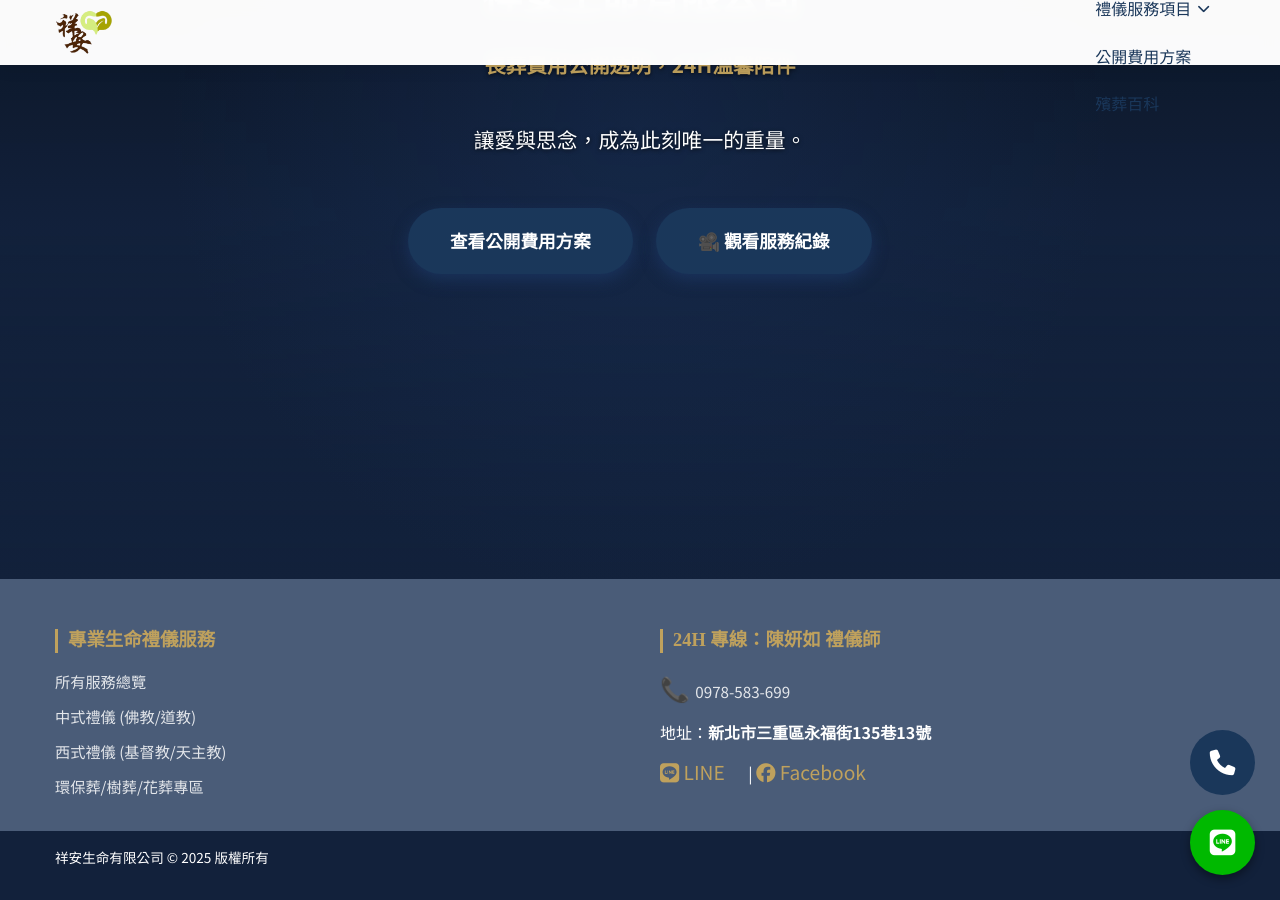
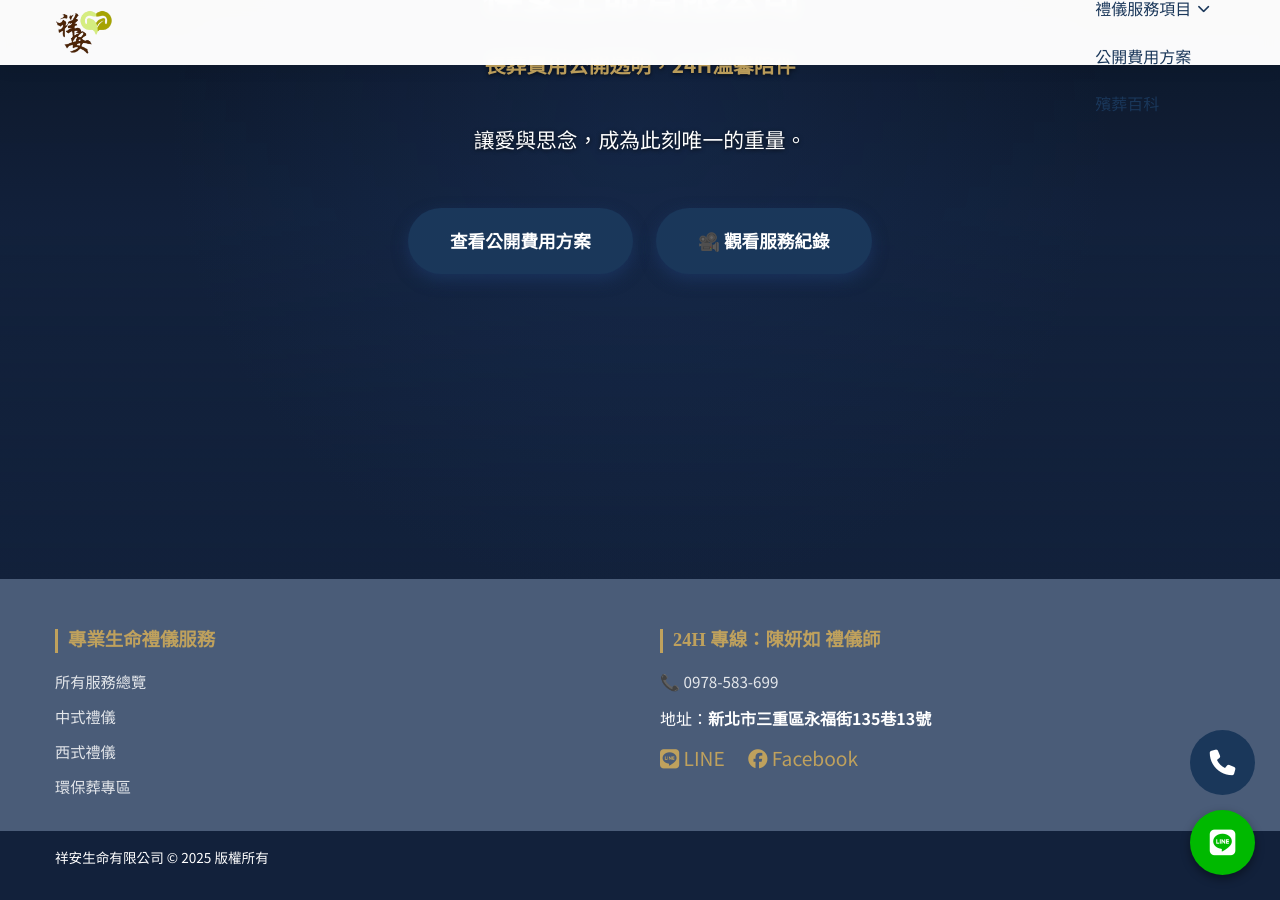
Before and after one commit to Shiangan/Shiangan, a Jekyll site: the page index.html, which Jekyll copies as it is, in a window 1280 px wide and 900 px high, scrolled down 321 px. Built offline with Jekyll 4.4.1, drawn with Linux system fonts in a browser that asks for light colours; some web fonts are replaced.

Commit message:
Update index.html

```diff
--- a/index.html
+++ b/index.html
@@ -12,15 +12,10 @@
 
     <meta name="viewport" content="width=device-width, initial-scale=1.0, shrink-to-fit=no">
     <meta http-equiv="X-UA-Compatible" content="IE=edge">
-    <title>祥安生命 | 喪葬費用公開透明 | 24H服務 </title>
+    <title>祥安生命 | 喪葬費用公開透明 | 24H服務</title>
 
-    <meta name="description" content="祥安生命有限公司提供 24 小時專業生命禮儀服務。國家認證禮儀師團隊，甲級立案，承諾喪葬費用方案完整公開透明，零隱藏費用。專業服務涵蓋台北、新北、桃園。">
+    <meta name="description" content="祥安生命有限公司提供 24 小時專業生命禮儀服務。國家認證禮儀師團隊，甲級立案，承諾喪葬費用方案完整公開透明。">
     <link rel="canonical" href="https://24hour.台灣/Shiangan/index.html">
-    <meta property="og:title" content="祥安生命 | 國家認證禮儀師、喪葬費用公開、24H隨時諮詢">
-    <meta property="og:type" content="website">
-    <meta property="og:url" content="https://24hour.台灣/Shiangan/index.html">
-    <meta property="og:image" content="https://24hour.台灣/Shiangan/images/logo.png">
-
     <link rel="stylesheet" href="https://cdnjs.cloudflare.com/ajax/libs/font-awesome/6.5.1/css/all.min.css">
     <link rel="stylesheet" href="css/style.css">
     <link href="https://fonts.googleapis.com/css2?family=Noto+Serif+TC:wght@400;700&family=Noto+Sans+TC:wght@300;400;700&display=swap" rel="stylesheet">
@@ -44,10 +39,12 @@
 </head>
 
 <body>
-    <header class="main-header">
+    <header class="main-header" id="header">
         <div class="header-container container">
             <div class="logo">
-                <a href="index.html"><img src="images/logo.png" alt="祥安生命"></a>
+                <a href="index.html">
+                    <img src="images/logo.png" alt="祥安生命" id="header-logo">
+                </a>
             </div>
 
             <nav class="main-nav" id="main-nav">
@@ -97,8 +94,7 @@
                 </div>
             </div>
         </section>
-
-        </main>
+    </main>
 
     <footer role="contentinfo">
         <div class="container footer-grid wide-footer-grid">
@@ -106,20 +102,20 @@
                 <h4>專業生命禮儀服務</h4>
                 <ul>
                     <li><a href="services.html">所有服務總覽</a></li>
-                    <li><a href="services.html#buddhist-taoist">中式禮儀 (佛教/道教)</a></li>
-                    <li><a href="services.html#western-etiquette">西式禮儀 (基督教/天主教)</a></li>
-                    <li><a href="services.html#eco-burial">環保葬/樹葬/花葬專區</a></li>
+                    <li><a href="services.html#buddhist-taoist">中式禮儀</a></li>
+                    <li><a href="services.html#western-etiquette">西式禮儀</a></li>
+                    <li><a href="services.html#eco-burial">環保葬專區</a></li>
                 </ul>
             </div>
 
             <div class="footer-block footer-contact">
                 <h4>24H 專線：陳妍如 禮儀師</h4>
-                <p style="font-size: 1.5rem; color: #bfa15d;">
+                <p class="footer-tel">
                     📞 <a href="tel:+886978583699">0978-583-699</a>
                 </p>
                 <p>地址：<strong>新北市三重區永福街135巷13號</strong></p>
                 <div class="footer-social-links">
-                    <a href="https://line.me/ti/p/@yourlineid" target="_blank"><i class="fab fa-line"></i> LINE</a> |
+                    <a href="https://line.me/ti/p/@yourlineid" target="_blank"><i class="fab fa-line"></i> LINE</a>
                     <a href="https://www.facebook.com/ShianganLife" target="_blank"><i class="fab fa-facebook"></i> Facebook</a>
                 </div>
             </div>
@@ -132,8 +128,8 @@
     </footer>
 
     <div class="floating-cta">
-        <a href="tel:+886978583699"><i class="fas fa-phone"></i></a>
-        <a href="https://line.me/ti/p/@yourlineid" target="_blank"><i class="fab fa-line"></i></a>
+        <a href="tel:+886978583699" class="cta-tel"><i class="fas fa-phone"></i></a>
+        <a href="https://line.me/ti/p/@yourlineid" class="cta-line" target="_blank"><i class="fab fa-line"></i></a>
     </div>
 
     <script src="js/script.js" defer></script>
```
